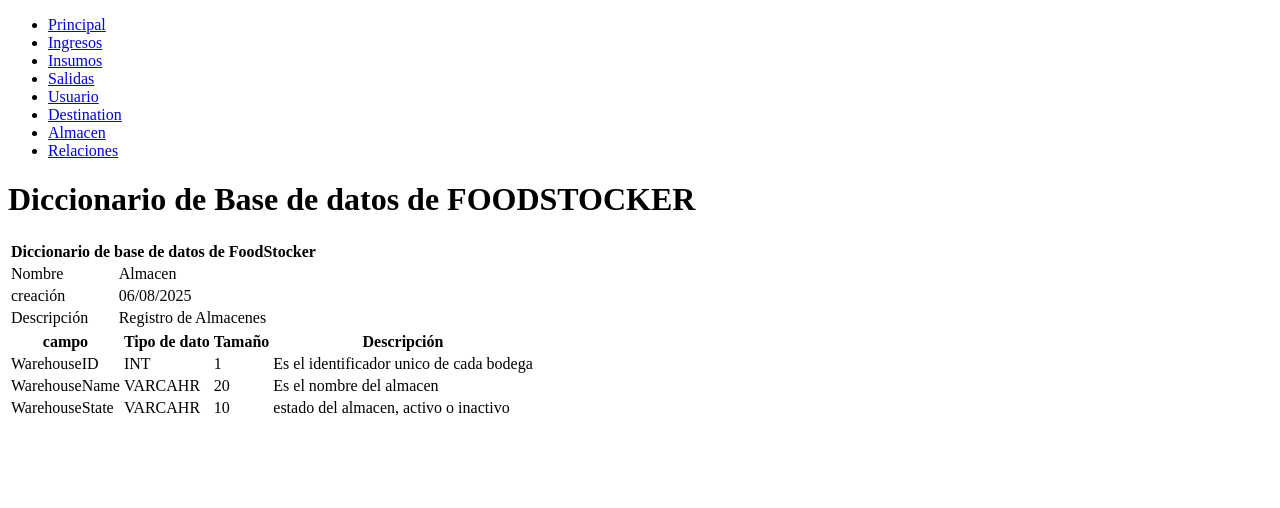
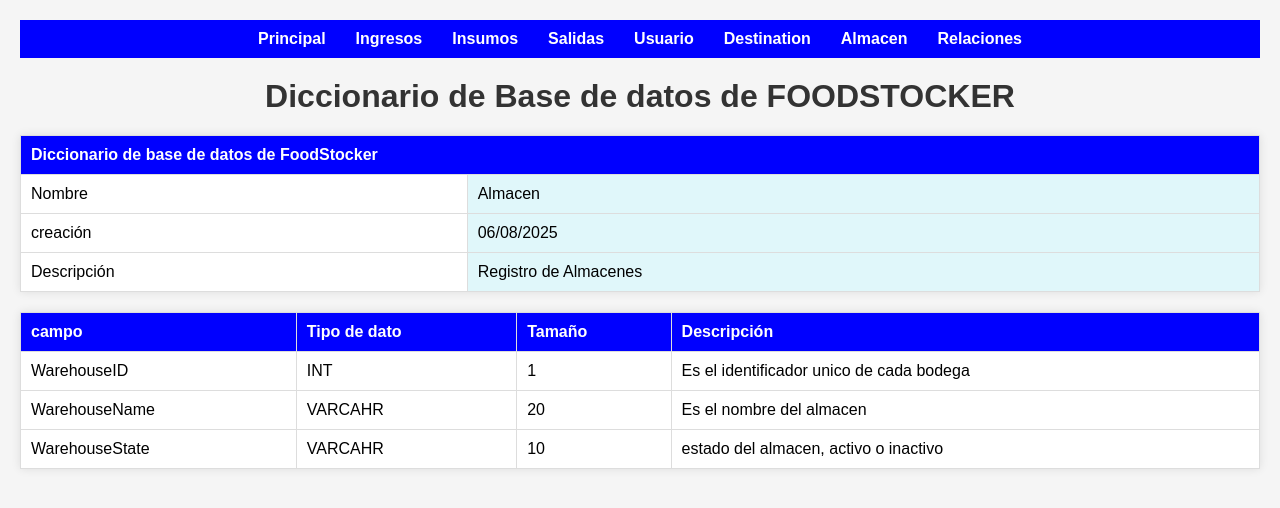
Before and after one commit to Godspell0718/FoodStocker-BD, a plain HTML site: page Almacen/Almacen.html in a window 1280 px wide. Drawn offline with Linux system fonts and the light colour scheme; the site is published under a folder, as on GitHub Pages, so addresses that start at the root find nothing.

Commit message:
arreglo de direcciones

```diff
--- a/Almacen/Almacen.html
+++ b/Almacen/Almacen.html
@@ -4,7 +4,7 @@
 <head>
     <meta charset="UTF-8">
     <meta name="viewport" content="width=device-width, initial-scale=1.0">
-    <link rel="stylesheet" href="/css.css">
+    <link rel="stylesheet" href="../css.css">
     <script defer src="dinamico.js"></script>
     <title>FoodStocker DB</title>
 </head>
@@ -13,7 +13,7 @@
 <nav id="menu">
     <ul>
         <li>
-            <a href="../index.html" class="menu-item" >Principal</a>
+            <a href="../Almacen/Almacen.html" class="menu-item" >Principal</a>
 
         </li>
         <li>
@@ -29,13 +29,13 @@
             <a href="../Personas/Personas.html" class="menu-item">Usuario</a>
         </li>
         <li>
-            <a href="/DestinationID/DestinationID.html" class="menu-item">Destination</a>
+            <a href="../DestinationID/DestinationID.html" class="menu-item">Destination</a>
         </li>
         <li>
-            <a href="/Almacen/Almacen.html" class="menu-item">Almacen</a>
+            <a href="../Almacen/Almacen.html" class="menu-item">Almacen</a>
         </li>
         <li>
-            <a href="/Relaciones/relaciones.html" class="menu-item">Relaciones</a>
+            <a href="../Relaciones/relaciones.html" class="menu-item">Relaciones</a>
         </li>
     </ul>
 </nav>
--- a/DestinationID/DestinationID.html
+++ b/DestinationID/DestinationID.html
@@ -5,7 +5,7 @@
     <meta charset="UTF-8">
     <meta name="viewport" content="width=device-width, initial-scale=1.0">
     <title>FoodStocker DB</title>
-    <link rel="stylesheet" href="/css.css">
+    <link rel="stylesheet" href="../css.css">
 </head>
 
 
@@ -29,13 +29,13 @@
             <a href="../Personas/Personas.html" class="menu-item">Usuario</a>
         </li>
         <li>
-            <a href="/DestinationID/DestinationID.html" class="menu-item">Destination</a>
+            <a href="../DestinationID/DestinationID.html" class="menu-item">Destination</a>
         </li>
         <li>
-            <a href="/Almacen/Almacen.html" class="menu-item">Almacen</a>
+            <a href="../Almacen/Almacen.html" class="menu-item">Almacen</a>
         </li>
         <li>
-            <a href="/Relaciones/relaciones.html" class="menu-item">Relaciones</a>
+            <a href="../Relaciones/relaciones.html" class="menu-item">Relaciones</a>
         </li>
     </ul>
 </nav>
```
Also changed, not shown: Ingresos/Ingresos.html (+4 -4 lines), Inicio/index.html (renamed from index.html, +5 -6 lines), Personas/Personas.html (+4 -4 lines), Productos/Productos.html (+4 -4 lines), Relaciones/relaciones.html (+4 -4 lines), Salidas/tabla.html (+4 -4 lines), Inicio/mas.css (renamed from mas.css), Prueba123/prueba123.html (deleted).
